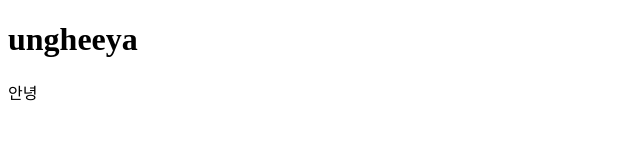
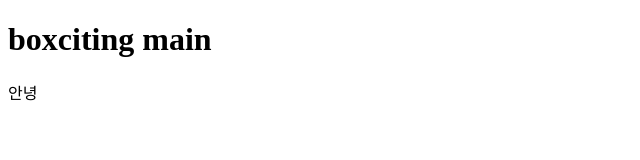
Before and after one commit to ungheeya/boxciting, a plain HTML site: page index.html in a window 1280 px wide. Shown: the whole page, without its empty margins (0-640 px from the left). Drawn offline with Linux system fonts and the light colour scheme.

Commit message:
메인페이지 생성

```diff
--- a/index.html
+++ b/index.html
@@ -7,7 +7,7 @@
     <title>Document</title>
 </head>
 <body>
-    <h1>ungheeya</h1>
+    <h1>boxciting main</h1>
     <div>안녕</div>
 </body>
 </html>
```
